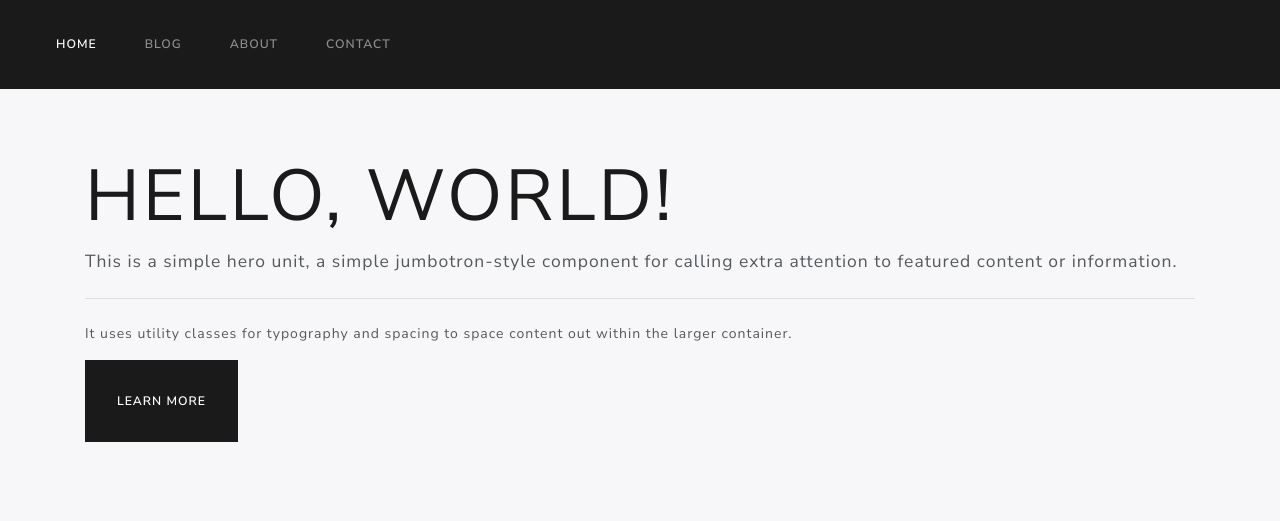
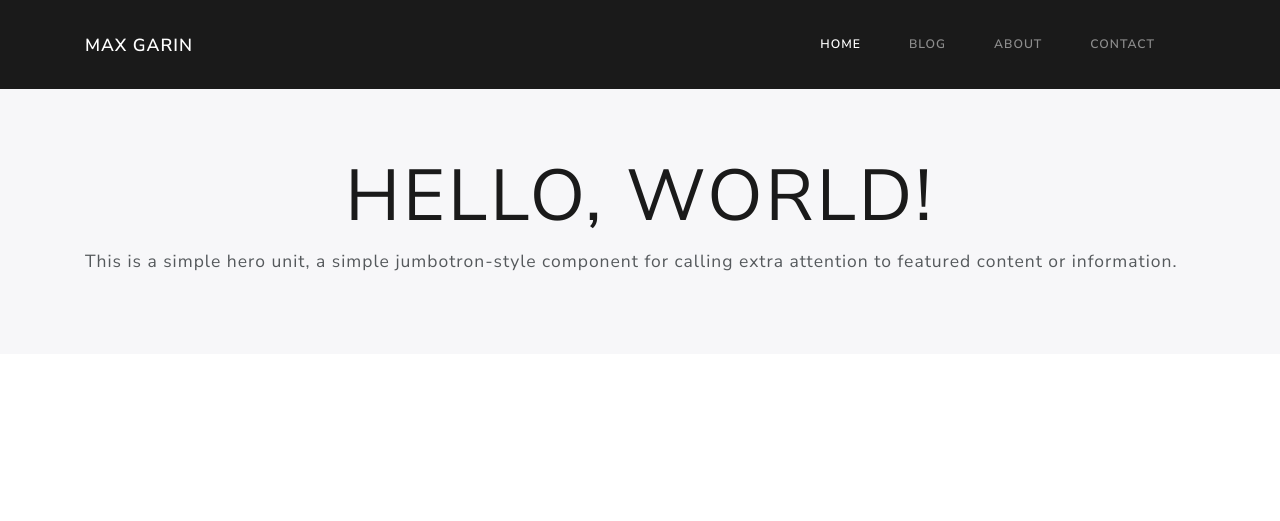
Before and after one commit to garinm90/Django_Portfolio, a Django app: page / in a window 1280 px wide. Shown: the top 521 px of the page. Run offline with Django 3.2, Linux system fonts and the light colour scheme; some libraries are stand-ins or nearby versions.

Commit message:
Bootstrap layout themeing

```diff
--- a/pages/templates/pages/base.html
+++ b/pages/templates/pages/base.html
@@ -14,14 +14,18 @@
   <body>
 
     <!-- Optional JavaScript -->
-    <nav class="navbar navbar-expand-lg navbar-dark bg-primary">
-  <a class="navbar-brand" href="#"></a>
+<nav class="navbar navbar-expand-lg navbar-dark bg-primary">
+
+      <div class="container">
+      <span class="navbar-brand" >Max Garin</span>
   <button class="navbar-toggler" type="button" data-toggle="collapse" data-target="#navbarColor01" aria-controls="navbarColor01" aria-expanded="false" aria-label="Toggle navigation">
     <span class="navbar-toggler-icon"></span>
   </button>
 
-  <div class="collapse navbar-collapse" id="navbarColor01">
-    <ul class="navbar-nav mr-auto">
+    <div class="collapse navbar-collapse" id="navbarColor01">
+
+    <ul class="navbar-nav ml-auto">
+
       <li class="nav-item active">
         <a class="nav-link" href="#">Home <span class="sr-only">(current)</span></a>
       </li>
@@ -36,7 +40,8 @@
       </li>
     </ul>
 
-  </div>
+      </div>
+    </div>
 </nav>
 
 
--- a/pages/templates/pages/index.html
+++ b/pages/templates/pages/index.html
@@ -1,14 +1,16 @@
 {% extends 'pages/base.html' %}
 {% block content %}
 <div class="jumbotron jumbotron-fluid">
-<div class="container">
-  <h1 class="display-3">Hello, world!</h1>
-  <p class="lead">This is a simple hero unit, a simple jumbotron-style component for calling extra attention to featured content or information.</p>
-  <hr class="my-4">
-  <p>It uses utility classes for typography and spacing to space content out within the larger container.</p>
-  <p class="lead">
-    <a class="btn btn-primary btn-lg" href="#" role="button">Learn more</a>
-  </p>
-  </div>
+    <div class="container">
+        <div class="row">
+            <div class="col">
+                <h1 class="display-3 text-center">Hello, world!</h1>
+            </div>
+        </div>
+        <p class="lead">This is a simple hero unit, a simple jumbotron-style component for calling extra attention to featured content or information.</p>
+
+
+        </p>
+    </div>
 </div>
 {% endblock %}
```
